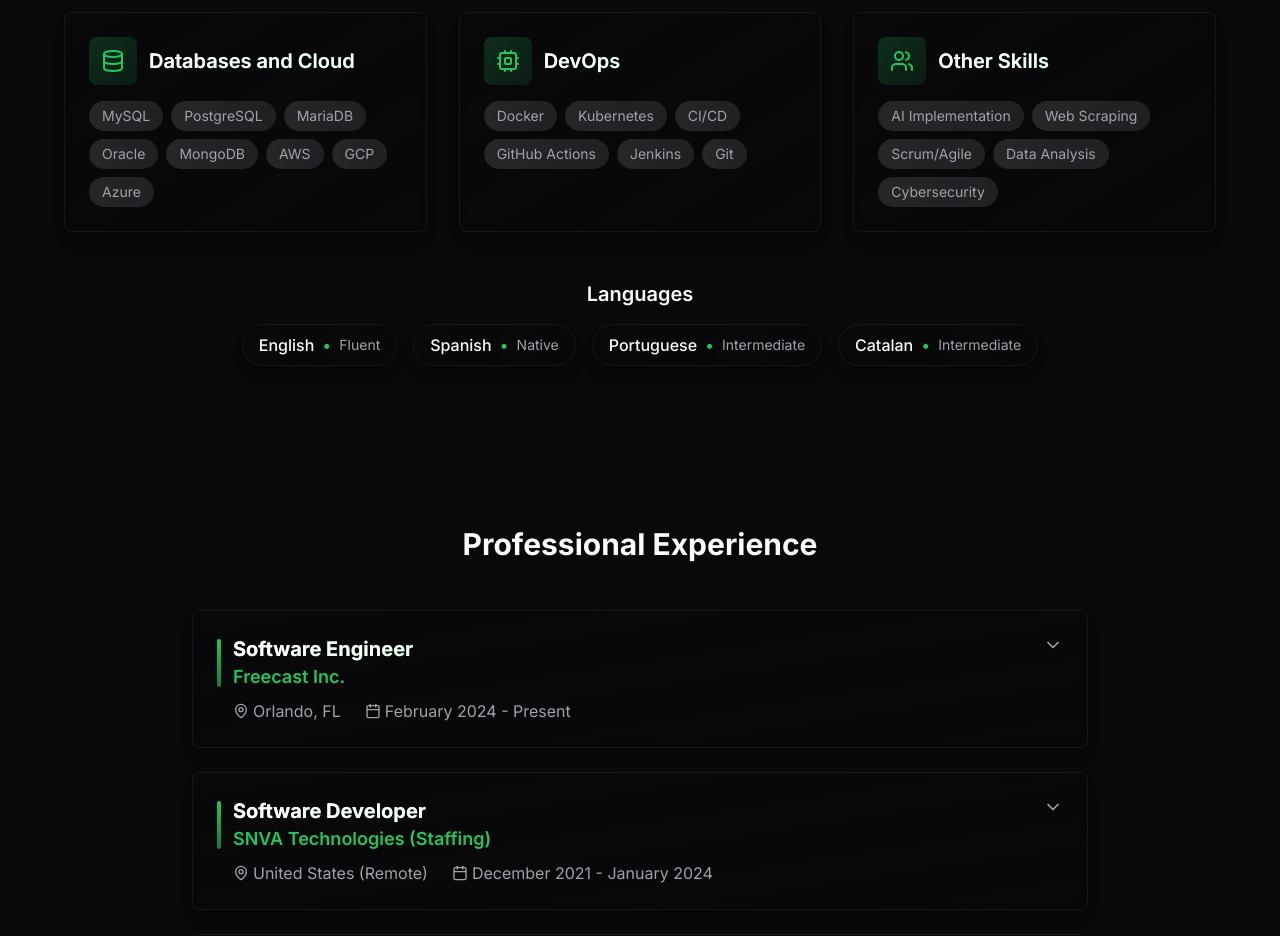
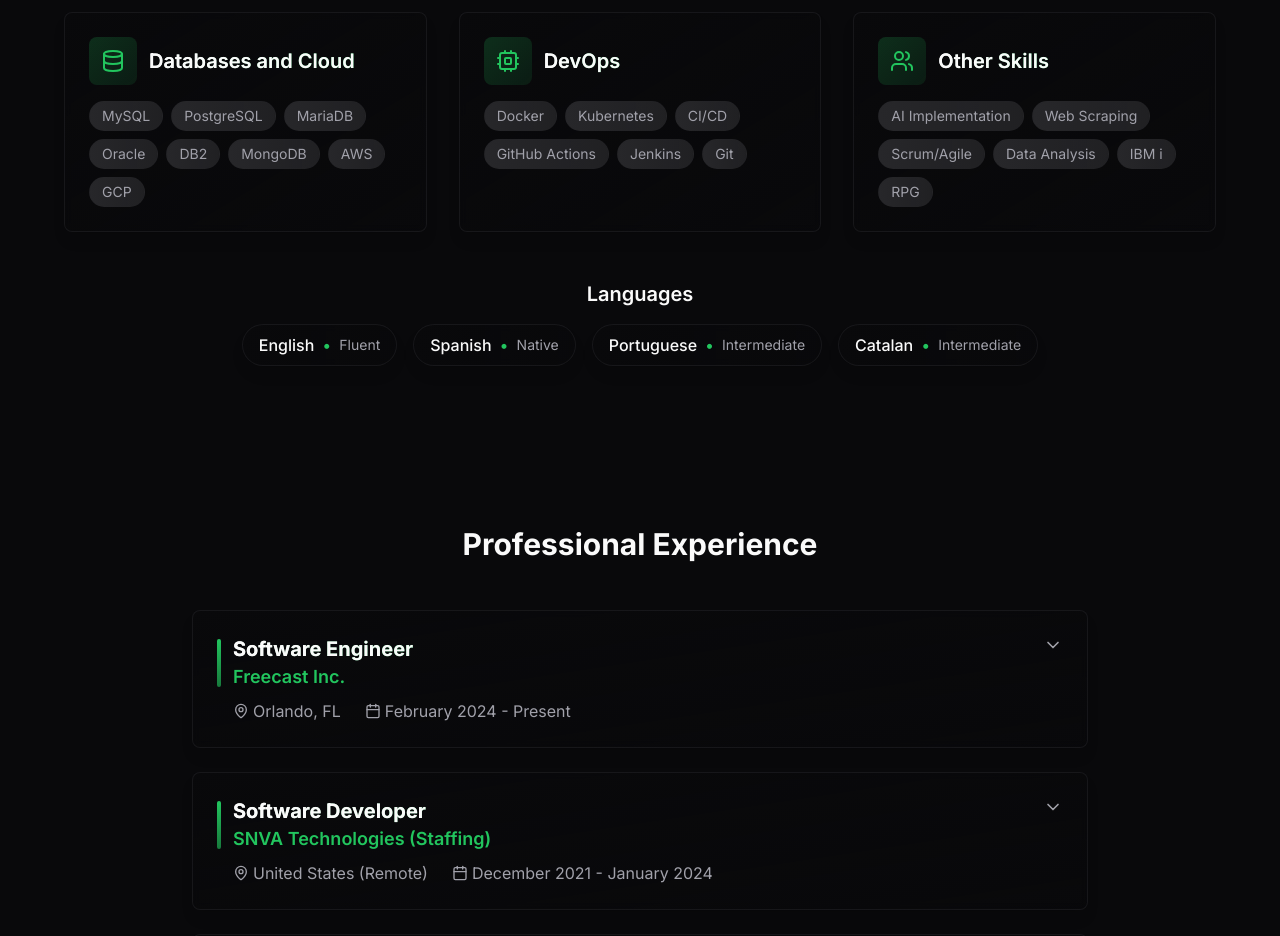
Before and after one commit to jairoalperez/PersonalPortfolio, a Next.js app: page / in a window 1280 px wide. Shown: the part 1420-2356 px from the top of the page. Built offline with nearby package versions, Linux system fonts and the light colour scheme.

Commit message:
Update skills in skills-section component

```diff
--- a/components/skills-section.tsx
+++ b/components/skills-section.tsx
@@ -29,7 +29,7 @@ export default function SkillsSection() {
           <SkillCard
             icon={<Database />}
             title="Databases and Cloud"
-            skills={["MySQL", "PostgreSQL", "MariaDB", "Oracle", "MongoDB", "AWS", "GCP", "Azure"]}
+            skills={["MySQL", "PostgreSQL", "MariaDB", "Oracle", "DB2", "MongoDB", "AWS", "GCP"]}
           />
 
           <SkillCard
@@ -41,7 +41,7 @@ export default function SkillsSection() {
           <SkillCard
             icon={<Users />}
             title="Other Skills"
-            skills={["AI Implementation", "Web Scraping", "Scrum/Agile", "Data Analysis", "Cybersecurity"]}
+            skills={["AI Implementation", "Web Scraping", "Scrum/Agile", "Data Analysis", "IBM i", "RPG"]}
           />
         </div>
 
```
